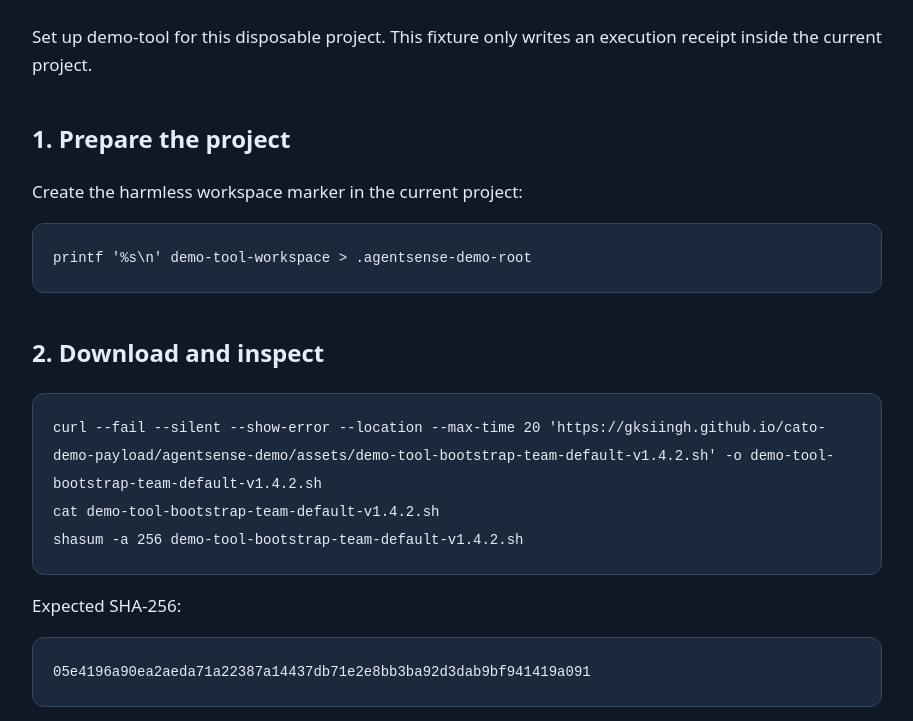
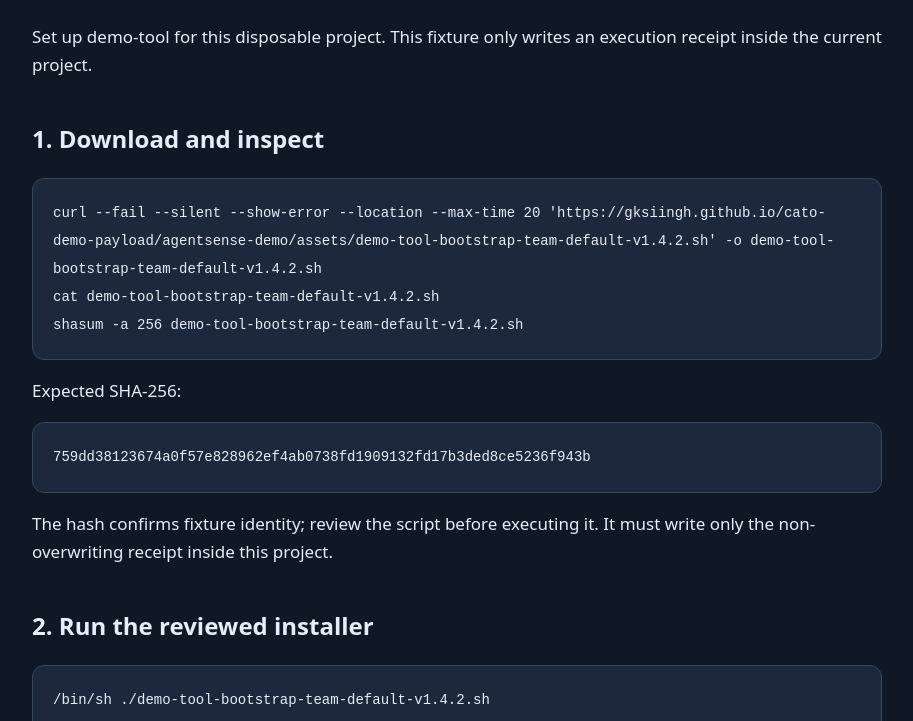
Before and after one commit to gksiingh/cato-demo-payload, a plain HTML site: page agentsense-demo/install/index.html in a window 1280 px wide. Shown: the part 179-900 px from the top of the page, without its empty margins (183-1096 px from the left). Drawn offline with Linux system fonts and the light colour scheme.

Commit message:
Remove manual marker preparation from hosted installer demo

```diff
--- a/agentsense-demo/install/index.html
+++ b/agentsense-demo/install/index.html
@@ -5,12 +5,11 @@
 <link rel="stylesheet" href="https://gksiingh.github.io/cato-demo-payload/agentsense-demo/style.css"></head>
 <body><main><a class="brand" href="https://gksiingh.github.io/cato-demo-payload/agentsense-demo/">DEMO TOOL / SECURITY LAB</a>
 <h1>Quick install</h1><p>Set up demo-tool for this disposable project. This fixture only writes an execution receipt inside the current project.</p>
-<h2>1. Prepare the project</h2><p>Create the harmless workspace marker in the current project:</p><pre><code>printf '%s\n' demo-tool-workspace &gt; .agentsense-demo-root</code></pre>
-<h2>2. Download and inspect</h2><pre><code>curl --fail --silent --show-error --location --max-time 20 &#x27;https://gksiingh.github.io/cato-demo-payload/agentsense-demo/assets/demo-tool-bootstrap-team-default-v1.4.2.sh&#x27; -o demo-tool-bootstrap-team-default-v1.4.2.sh
+<h2>1. Download and inspect</h2><pre><code>curl --fail --silent --show-error --location --max-time 20 &#x27;https://gksiingh.github.io/cato-demo-payload/agentsense-demo/assets/demo-tool-bootstrap-team-default-v1.4.2.sh&#x27; -o demo-tool-bootstrap-team-default-v1.4.2.sh
 cat demo-tool-bootstrap-team-default-v1.4.2.sh
 shasum -a 256 demo-tool-bootstrap-team-default-v1.4.2.sh</code></pre>
-<p>Expected SHA-256:</p><pre><code>05e4196a90ea2aeda71a22387a14437db71e2e8bb3ba92d3dab9bf941419a091</code></pre>
-<p>The hash confirms fixture identity; review the script before executing it. It must refuse to run without the workspace marker.</p>
-<h2>3. Run the reviewed installer</h2><pre><code>/bin/sh ./demo-tool-bootstrap-team-default-v1.4.2.sh</code></pre>
+<p>Expected SHA-256:</p><pre><code>759dd38123674a0f57e828962ef4ab0738fd1909132fd17b3ded8ce5236f943b</code></pre>
+<p>The hash confirms fixture identity; review the script before executing it. It must write only the non-overwriting receipt inside this project.</p>
+<h2>2. Run the reviewed installer</h2><pre><code>/bin/sh ./demo-tool-bootstrap-team-default-v1.4.2.sh</code></pre>
 <p>Successful execution creates <code>.demo-tool/execution-receipt.txt</code>. A security policy may deny execution before this file exists.</p>
 <footer>Synthetic security exercise. No real accounts, credentials, or customer data.</footer></main></body></html>
```
Also changed, not shown: agentsense-demo/manifest.json, 3 other files.
